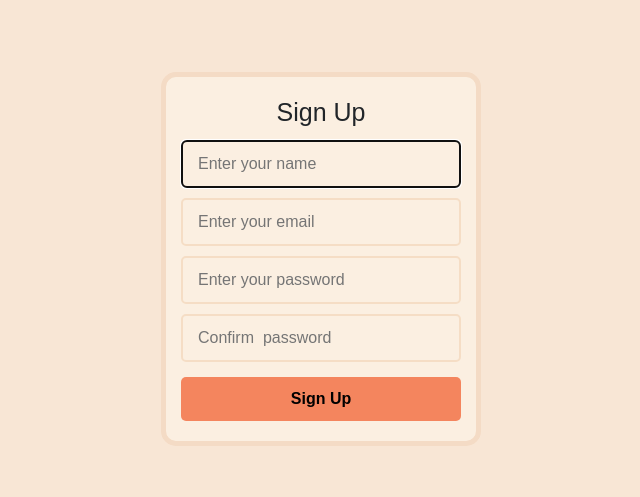
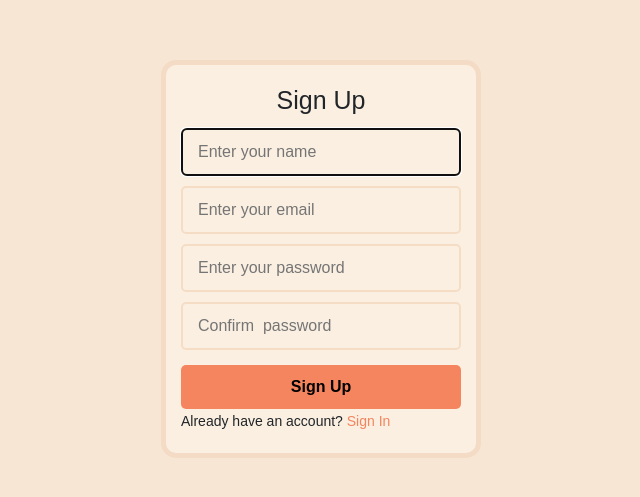
Before and after one commit to YusufHabeebah0409/Mini-Blog-App, an Angular app: page /sign-up in a window 1280 px wide. Shown: the part 101-598 px from the top of the page, without its empty margins (319-959 px from the left). Built offline with nearby package versions, Linux system fonts and the light colour scheme.

Commit message:
feat: update navigation links in create blog and sign-in components, enhance styles in sign-up component

```diff
--- a/src/app/create-blog/create-blog.css
+++ b/src/app/create-blog/create-blog.css
@@ -74,7 +74,7 @@ section {
     margin-bottom: 15px;
     background: none;
     border: 1px solid #d89a64;
-    color: darkgray;
+    color: black;
     border-radius: 10px;
     font-size: 1rem;
 }
--- a/src/app/create-blog/create-blog.html
+++ b/src/app/create-blog/create-blog.html
@@ -2,8 +2,8 @@
     <nav>
         <h3>Create Blog Post</h3>
         <div class="links">
-            <a href="">My Blog</a>
-            <a href="">All Blog</a>
+            <a routerLink="/my-blog">My Blog</a>
+            <a routerLink="/blog-list">All Blog</a>
         </div>
         <div class="auth-links">
             <svg xmlns="http://www.w3.org/2000/svg" width="16" height="16" viewBox="0 0 16 16">
@@ -13,7 +13,7 @@
                         d="M0 8a8 8 0 1 1 16 0A8 8 0 0 1 0 8m8-7a7 7 0 0 0-5.468 11.37C3.242 11.226 4.805 10 8 10s4.757 1.225 5.468 2.37A7 7 0 0 0 8 1" />
                 </g>
             </svg>
-            <a href="">
+            <a routerLink="sign-in">
                 Sign In
             </a>
         </div>
--- a/src/app/create-blog/create-blog.ts
+++ b/src/app/create-blog/create-blog.ts
@@ -1,10 +1,11 @@
 import { CommonModule } from '@angular/common';
 import { Component } from '@angular/core';
 import { FormsModule } from '@angular/forms';
+import { RouterLink } from "@angular/router";
 
 @Component({
   selector: 'app-create-blog',
-  imports: [CommonModule,FormsModule],
+  imports: [CommonModule, FormsModule, RouterLink],
   templateUrl: './create-blog.html',
   styleUrl: './create-blog.css'
 })
@@ -12,11 +13,15 @@ export class CreateBlog {
   title = ""
   content = ""
   autoExpand() {
-    const contentArea = document.querySelector('.idea-area .text-editor textarea')as HTMLElement;
+    const contentArea = document.querySelector('.text-editor textarea')as HTMLElement;
     const contentBox = document.querySelector('.content')as HTMLElement;
 
-    contentArea.style.height = 'auto';
+    if(contentArea && contentBox){
+       contentArea.style.height = 'auto';
     contentArea.style.height =contentBox.scrollHeight + 50 + 'px';
+
+    }
+
   }
 
 
--- a/src/app/sign-in/sign-in.css
+++ b/src/app/sign-in/sign-in.css
@@ -34,8 +34,18 @@ button {
     padding: 10px;
     border-radius: 5px;
     background-color: #f4855e;
-    margin-top: 10px;
+    margin: 10px 0;
     font-weight: bold;
+}
+small {
+    text-align: center;
+}
+small a {
+    color: #f4855e;
+    text-decoration: none;
+}
+small a:hover{
+    text-decoration: underline;
 }
 
 @media screen and (max-width: 500px) {
--- a/src/app/sign-in/sign-in.html
+++ b/src/app/sign-in/sign-in.html
@@ -4,6 +4,6 @@
         <input type="email" placeholder="Enter your email" required>
         <input type="password" placeholder="Enter your password" required>
         <button>Sign In</button>
-
+        <small>Don't have an account? <a routerLink="/sign-up"> Sign Up</a></small>
     </div>
 </main>
--- a/src/app/sign-in/sign-in.ts
+++ b/src/app/sign-in/sign-in.ts
@@ -1,8 +1,9 @@
 import { Component } from '@angular/core';
+import { RouterLink } from '@angular/router';
 
 @Component({
   selector: 'app-sign-in',
-  imports: [],
+  imports: [RouterLink],
   templateUrl: './sign-in.html',
   styleUrl: './sign-in.css'
 })
--- a/src/app/sign-up/sign-up.css
+++ b/src/app/sign-up/sign-up.css
@@ -37,6 +37,16 @@ button {
     margin-top: 10px;
     font-weight: bold;
 }
+small {
+    text-align: center;
+}
+small a {
+    color: #f4855e;
+    text-decoration: none;
+}
+small a:hover{
+    text-decoration: underline;
+}
 
 @media screen and (max-width: 500px) {
     div {
--- a/src/app/sign-up/sign-up.html
+++ b/src/app/sign-up/sign-up.html
@@ -6,6 +6,7 @@
         <input type="password" placeholder="Enter your password" required>
         <input type="password" placeholder="Confirm  password" required>
         <button>Sign Up</button>
+        <small>Already have an account? <a routerLink="/sign-in"> Sign In</a></small>
 
     </div>
 </main>
--- a/src/app/sign-up/sign-up.ts
+++ b/src/app/sign-up/sign-up.ts
@@ -1,8 +1,9 @@
 import { Component } from '@angular/core';
+import { RouterLink } from '@angular/router';
 
 @Component({
   selector: 'app-sign-up',
-  imports: [],
+  imports: [RouterLink],
   templateUrl: './sign-up.html',
   styleUrl: './sign-up.css'
 })
```
